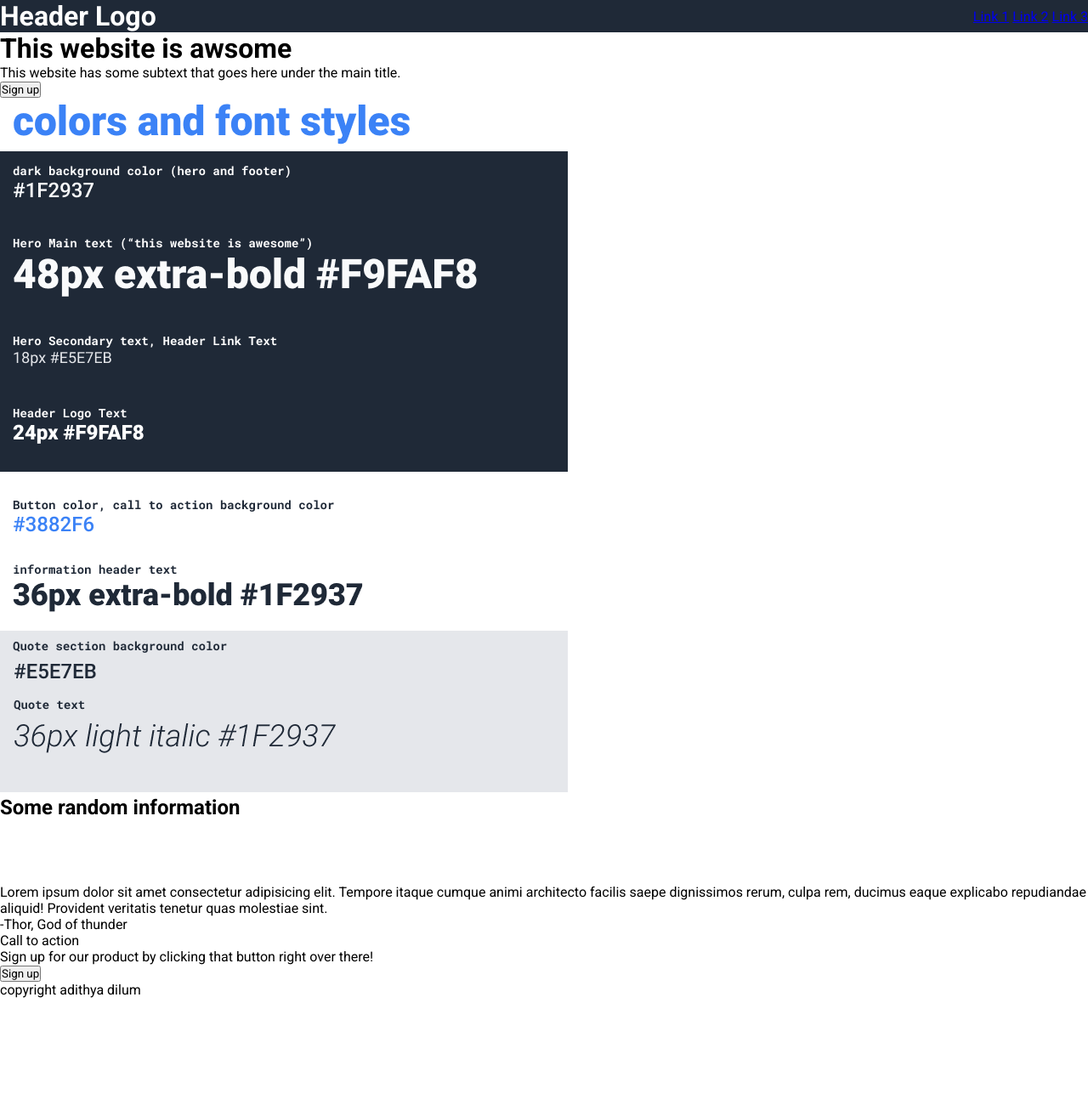
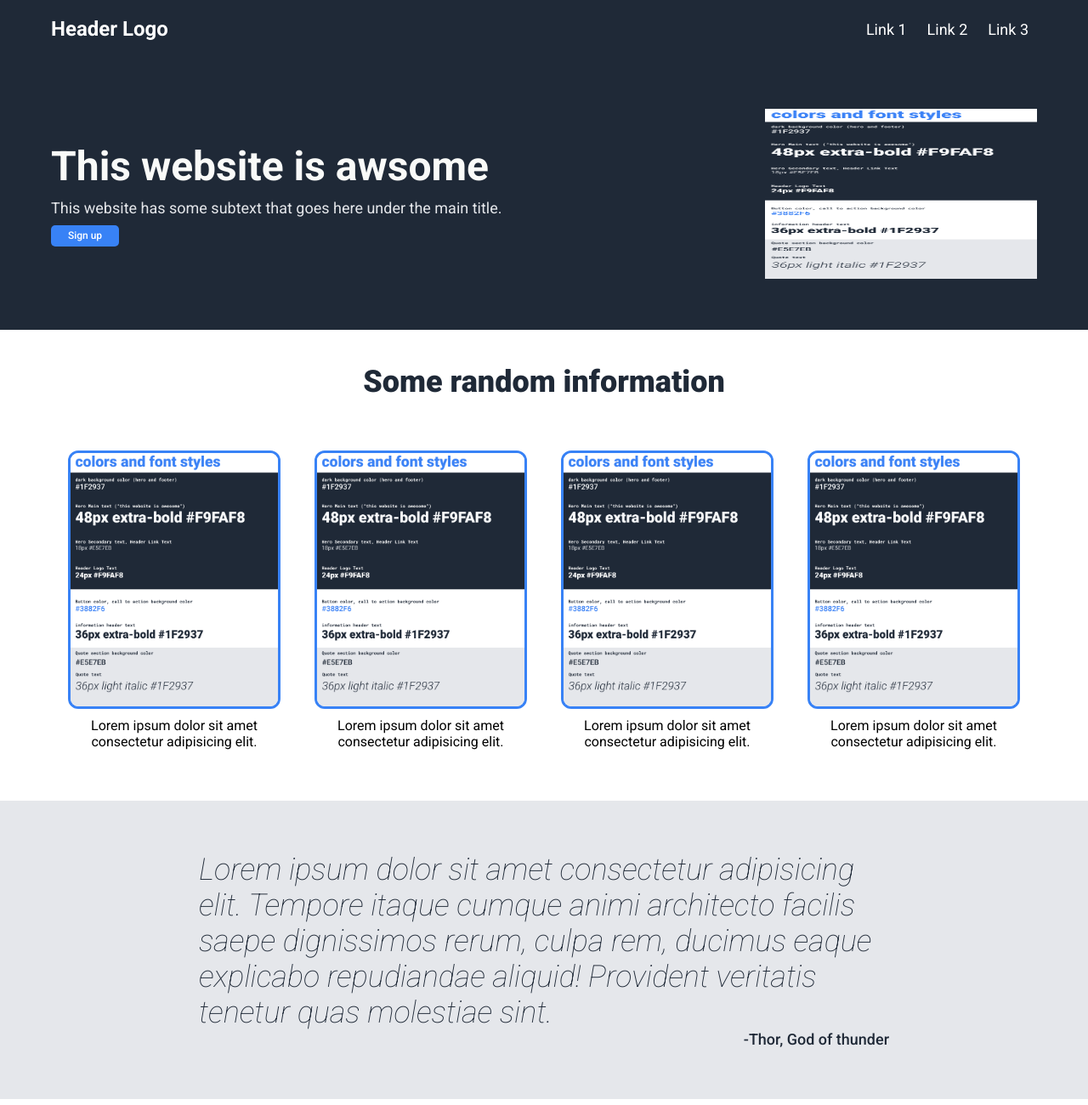
Before and after one commit to dilum-20/odin-landing-page, a plain HTML site: page index.html in a window 1280 px wide. Shown: the top 1300 px of the page at 85% size. Before the commit the page ends 1174 px from the top, so only its background shows below. Drawn offline with Linux system fonts and the light colour scheme.

Commit message:
Add styles

```diff
--- a/index.html
+++ b/index.html
@@ -12,53 +12,63 @@
     <div class="container">
         <div class="navbar">
             <h1>Header Logo</h1>
-           <div class="links"> <a href="#">Link 1</a>
+            <div class="links">
+                <a href="#">Link 1</a>
                 <a href="#">Link 2</a>
-            <a href="#">Link 3</a></div>
+                <a href="#">Link 3</a>
+            </div>
         </div>
         <div class="main">
-            <div>
+            <div class="text-container">
                 <h1 class="title">This website is awsome</h1>
                 <p class="subtext">This website has some subtext that goes here under the main title.</p>
                 <button class="signup-btn">Sign up</button>
             </div>
-            <div class="img">
-                <img src="02.png" alt="" srcset="">
+            <div class="img-container">
+                <img class="img" src="02.png" alt="" srcset="">
+            </div>
         </div>
         <div class="random-info">
             <h2>Some random information</h2>
             <div class="random-img">
-                    <img src="" alt="" class="random-img1">
-                    <p class="random-subtext"></p>
-                    <img src="" alt="" class="random-img1">
-                    <p class="random-subtext"></p>
-                    <img src="" alt="" class="random-img1">
-                    <p class="random-subtext"></p>
-                    <img src="" alt="" class="random-img1">
-                    <p class="random-subtext"></p>
+                <div class="img-container">
+                    <img src="02.png" alt="" class="random-img1">
+                    <p class="random-subtext">Lorem ipsum dolor sit amet consectetur adipisicing elit.</p>
+                </div>
+                <div class="img-container">
+                    <img src="02.png" alt="" class="random-img1">
+                    <p class="random-subtext">Lorem ipsum dolor sit amet consectetur adipisicing elit.</p>
+                </div>
+                <div class="img-container">
+                    <img src="02.png" alt="" class="random-img1">
+                    <p class="random-subtext">Lorem ipsum dolor sit amet consectetur adipisicing elit.</p>
+                </div>
+                <div class="img-container">
+                    <img src="02.png" alt="" class="random-img1">
+                    <p class="random-subtext">Lorem ipsum dolor sit amet consectetur adipisicing elit.</p>
+                </div>
             </div>
         </div>
         <div class="quote-area">
             <div class="quote">
                 <p class="quote-text">
-                        Lorem ipsum dolor sit amet consectetur adipisicing elit. Tempore itaque cumque animi architecto facilis saepe dignissimos rerum, culpa rem, ducimus eaque explicabo repudiandae aliquid! Provident veritatis tenetur quas molestiae sint.
+                    Lorem ipsum dolor sit amet consectetur adipisicing elit. Tempore itaque cumque animi architecto
+                    facilis saepe dignissimos rerum, culpa rem, ducimus eaque explicabo repudiandae aliquid!
+                    Provident veritatis tenetur quas molestiae sint.
                 </p>
-                    <p class="quote-author">
-                        -Thor, God of thunder
-                    </p>
+                <div class="quote-author">
+                    <p>-Thor, God of thunder</p>
+                </div>
             </div>
         </div>
         <div class="signup-section">
             <div class="signup-banner">
-                    <div class="signup-text">
-                        <p class="signup-tile">
-                            Call to action
-                        </p>
+                <div>
+                    <p class="signup-title">Call to action</p>
                     <p class="signup-text">Sign up for our product by clicking that button right over there!</p>
                 </div>
                 <div class="signup-btn">
                     <button class="signup-button">Sign up</button>
-                    </div>
                 </div>
             </div>
         </div>
--- a/style.css
+++ b/style.css
@@ -1,9 +1,4 @@
 @import url('https://fonts.googleapis.com/css2?family=Poppins:ital,wght@0,100;0,200;0,300;0,400;0,500;0,600;0,700;0,800;0,900;1,100;1,200;1,300;1,400;1,500;1,600;1,700;1,800;1,900&family=Roboto:ital,wght@0,100;0,300;0,400;0,500;0,700;0,900;1,100;1,300;1,400;1,500;1,700;1,900&display=swap');
-
-*{
-    padding: 0;
-    margin: 0;
-}
 
 * {
     margin: 0;
@@ -11,11 +6,181 @@
     box-sizing: border-box;
     font-family: 'Roboto', sans-serif;
 }
-.navbar{
+
+.container .navbar h1 {
+    font-size: 24px;
+}
+
+.navbar {
     display: flex;
     width: 100%;
     align-items: center;
     justify-content: space-between;
     background-color: #1f2937;
     color: #fff;
+    padding: 20px 60px;
 }
+
+.container .navbar a {
+    text-decoration: none;
+    font-size: 18px;
+    color: #fff;
+    margin: 10px;
+}
+
+.container .main {
+    display: flex;
+    align-items: center;
+    justify-content: space-between;
+    background-color: #1f2937;
+    color: #fff;
+    padding: 60px 60px;
+}
+
+.container .main .text-container {
+    margin-right: 60px;
+}
+
+.container .main .text-container .title {
+    font-size: 48px;
+    font-weight: 700;
+    color: #f9faf8;
+}
+
+.container .main .text-container .subtext {
+    font-size: 18px;
+    color: #e5e7eb;
+    margin: 10px 0;
+}
+
+.container .main .text-container .signup-btn {
+    border: none;
+    width: 80px;
+    height: 25px;
+    background-color: #3882f6;
+    color: #fff;
+    border-radius: 5px;
+    font-size: 12px;
+    font-weight: 500;
+}
+
+.container .main .img-container {
+    width: 20rem;
+    height: 200px;
+    float: right;
+}
+
+.container .main .img-container .img {
+    width: 100%;
+    height: 100%;
+}
+
+.container .random-info {
+    display: flex;
+    flex-direction: column;
+    align-items: center;
+}
+
+.container .random-info h2 {
+    font-size: 36px;
+    font-weight: 900;
+    color: #1f2937;
+    margin-top: 40px;
+}
+
+.container .random-info .random-img {
+    display: flex;
+    margin: 60px;
+}
+
+.container .random-info .random-img .img-container {
+    display: flex;
+    flex-direction: column;
+    align-items: center;
+    margin: 0 20px;
+}
+
+.container .random-info .random-img .img-container .random-img1 {
+    width: 100%;
+    height: 100%;
+    border: 3px solid #3882f6;
+    border-radius: 12px;
+}
+
+.container .random-info .random-img .img-container .random-subtext {
+    text-align: center;
+    margin-top: 10px;
+}
+
+.container .quote-area {
+    display: flex;
+    align-items: center;
+    justify-content: center;
+    padding: 60px;
+    background-color: #e5e7eb;
+    color: #1f2937;
+}
+
+.container .quote-area .quote{
+    width: 70%;
+    height: 100%;
+}
+
+.container .quote-area .quote .quote-author {
+    display: flex;
+    justify-content: end;
+    font-size: 18px;
+    font-weight: 500;
+}
+
+.container .quote-area .quote .quote-text {
+    font-size: 36px;
+    font-weight: 200;
+    font-style: italic;
+}
+
+.container .signup-section {
+    display: flex;
+    align-items: center;
+    justify-content: center;
+}
+
+.container .signup-section .signup-banner {
+    display: flex;
+    align-items: center;
+    justify-content: space-between;
+    margin: 60px 0;
+    padding: 60px;
+    width: calc(100% - 120px);
+    border-radius: 15px;
+    background-color: #3882f6;
+    color: #fff;
+}
+
+.container .signup-section .signup-banner div .signup-title {
+    font-size: 18px;
+    font-weight: 700;
+}
+
+.container .signup-section .signup-banner .signup-btn .signup-button {
+    width: 86px;
+    height: 32px;
+    background-color: transparent;
+    color: #e5e7eb;
+    border: 2px solid #e5e7eb;
+    border-radius: 12px;
+}
+
+.container .footer {
+    display: flex;
+    align-items: center;
+    justify-content: center;
+    width: 100%;
+    height: 100%;
+    background-color: #1f2937;
+    color: #e5e7eb;
+}
+
+.container .footer .copyright {
+    margin: 20px;
+}
```
Lines whose indentation alone changed are shown as unchanged.
